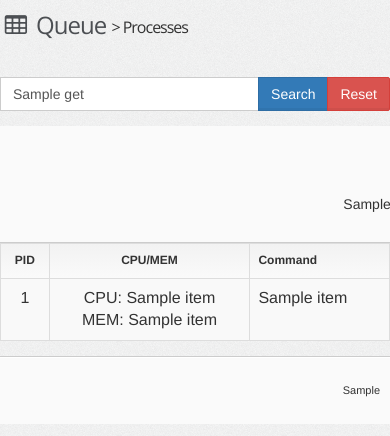
After one commit to dioscouri/f3-admin, a PHP site: template src/Admin/Views/queuetasks/processes.php in a window 390 px wide. The commit adds this page. Shown: the top 436 px of the page. Run offline with PHP 8.4, Linux system fonts and the light colour scheme; the template is opened without the code that fills it: most values are stand-ins (such as "Sample title", 1, 10 or a date in 2020); data that the repository does not hold is empty.

Commit message:
adding a basic process viewer to the admin

```diff
--- a/src/Admin/Routes.php
+++ b/src/Admin/Routes.php
@@ -85,6 +85,11 @@ class Routes extends \Dsc\Routes\Group
         $this->add( '/queue/task/process/@id', 'GET', array(
             'controller' => 'QueueTask',
             'action' => 'process'
+        ) );
+
+        $this->add( '/queue/processes', 'GET|POST', array(
+        		'controller' => 'QueueTasks',
+        		'action' => 'processes'
         ) );
 
         $this->addCrudList( 'Menus' );
--- /dev/null
+++ b/src/Admin/Views/queuetasks/processes.php
@@ -0,0 +1,136 @@
+<div class="row">
+	<div class="col-xs-12 col-sm-7 col-md-7 col-lg-4">
+		<h1 class="page-title txt-color-blueDark">
+			<i class="fa fa-table fa-fw "></i>
+				Queue
+			<span> >
+				Processes
+			</span>
+		</h1>
+	</div>
+	<div class="col-xs-12 col-sm-5 col-md-5 col-lg-8">
+
+	</div>
+</div>
+
+<form class="searchForm" method="post">
+
+    <div class="no-padding">
+
+        <div class="row">
+            <div class="col-xs-12 col-sm-5 col-md-5 col-lg-8">
+                <ul class="list-filters list-unstyled list-inline">
+                </ul>
+            </div>
+            <div class="col-xs-12 col-sm-7 col-md-7 col-lg-4">
+                <div class="form-group">
+                    <div class="input-group">
+                        <input class="form-control" type="text" name="filter[keyword]" placeholder="Search..." maxlength="200" value="<?php echo $state->get('filter.keyword'); ?>">
+                        <span class="input-group-btn">
+                            <input class="btn btn-primary" type="submit" onclick="this.form.submit();" value="Search" />
+                            <button class="btn btn-danger" type="button" onclick="Dsc.resetFormFilters(this.form);">Reset</button>
+                        </span>
+                    </div>
+                </div>
+            </div>
+        </div>
+
+        <div class="widget-body-toolbar">
+
+            <div class="row">
+                <div class="col-xs-12 col-sm-5 col-md-3 col-lg-3">
+                    <span class="pagination"></span>
+                </div>
+                <div class="col-xs-12 col-sm-7 col-md-6 col-md-offset-3 col-lg-6 col-lg-offset-3">
+                    <div class="row text-align-right">
+                        <div class="col-xs-10 col-sm-10 col-md-10 col-lg-10">
+                        <?php if (!empty($paginated->total_pages) && $paginated->total_pages > 1) { ?>
+                            <?php echo $paginated->serve(); ?>
+                        <?php } ?>
+                        </div>
+                        <?php if (!empty($paginated->items)) { ?>
+                        <div class="col-xs-2 col-sm-2 col-md-2 col-lg-2">
+                            <span class="pagination">
+                            <?php echo $paginated->getLimitBox( $state->get('list.limit') ); ?>
+                            </span>
+                        </div>
+                        <?php } ?>
+                    </div>
+                </div>
+            </div>
+
+        </div>
+        <!-- /.widget-body-toolbar -->
+
+        <input type="hidden" name="list[order]" value="<?php echo $state->get('list.order'); ?>" />
+        <input type="hidden" name="list[direction]" value="<?php echo $state->get('list.direction'); ?>" />
+
+        <div class="table-responsive datatable dt-wrapper dataTables_wrapper">
+
+        <table class="table table-striped table-bordered table-hover table-highlight table-checkable">
+		<thead>
+			<tr>
+                <th data-sortable="created.time" class="col-md-2 text-center">PID</th>
+                <th class="col-md-1 text-center">CPU/MEM</th>
+                <th class="col-md-5">Command</th>
+
+            </tr>
+		</thead>
+		<tbody>
+
+        <?php if (!empty($items)) { ?>
+
+            <?php foreach($items as $item) {  ?>
+
+
+                <tr>
+                    <td class="text-center">
+                       <?php echo $item[0];  //pid ?>
+                    </td>
+                    <td class="text-center">
+                       CPU: <?php echo $item[2];  //cpu ?><br>
+                       MEM: <?php echo $item[3];  //mem ?>
+                    </td>
+                    <td class="">
+                       <?php echo $item[6]; ?>
+
+                    </td>
+
+                </tr>
+            <?php } ?>
+
+        <?php } else { ?>
+            <tr>
+            <td colspan="100">
+                <div class="">No items found.</div>
+            </td>
+            </tr>
+        <?php } ?>
+
+        </tbody>
+        </table>
+
+        </div>
+        <!-- /.table-responsive .datatable .dt-wrapper -->
+
+        <div class="dt-row dt-bottom-row">
+            <div class="row">
+                <div class="col-sm-10">
+                    <?php if (!empty($paginated->total_pages) && $paginated->total_pages > 1) { ?>
+                        <?php echo $paginated->serve(); ?>
+                    <?php } ?>
+                </div>
+                <div class="col-sm-2">
+                    <div class="datatable-results-count pull-right">
+                        <span class="pagination">
+                            <?php echo (!empty($paginated->total_pages)) ? $paginated->getResultsCounter() : null; ?>
+                        </span>
+                    </div>
+                </div>
+            </div>
+        </div>
+
+    </div>
+    <!-- /.no-padding -->
+
+</form>
```
Also changed, not shown: src/Admin/Controllers/QueueTasks.php (+24 -0 lines).
